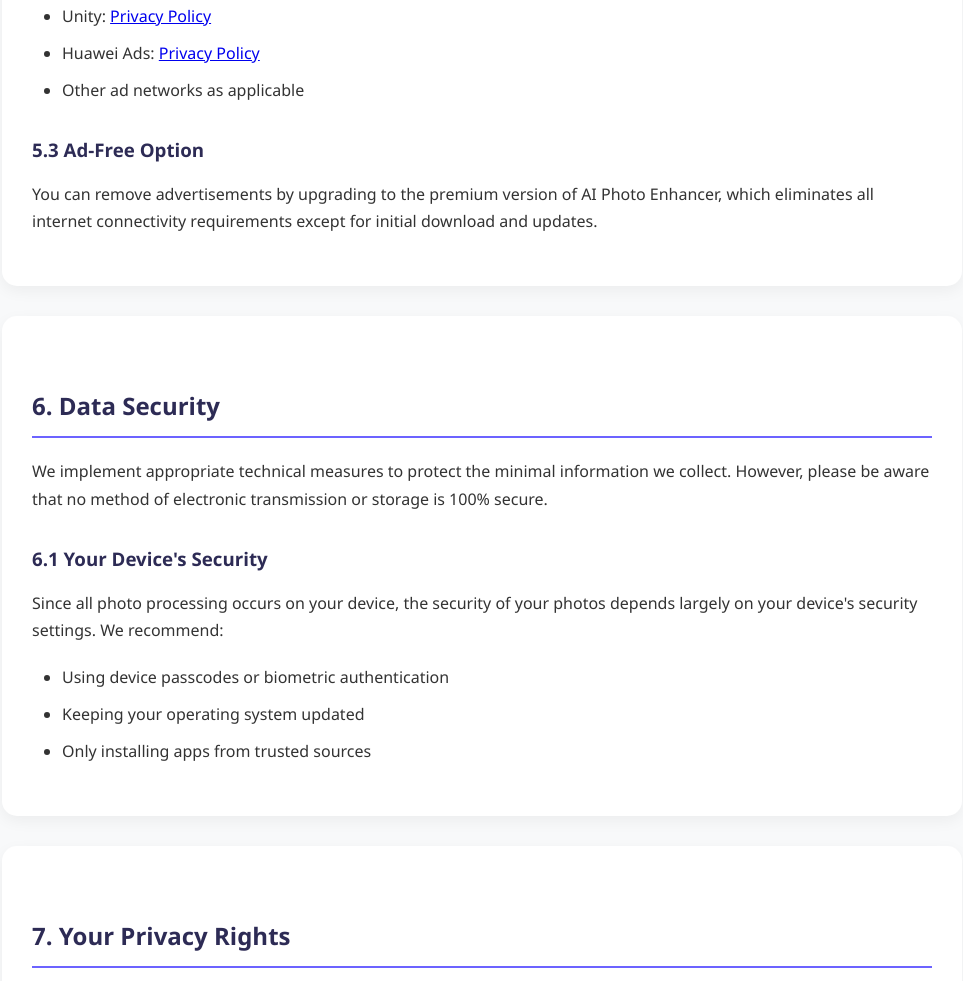
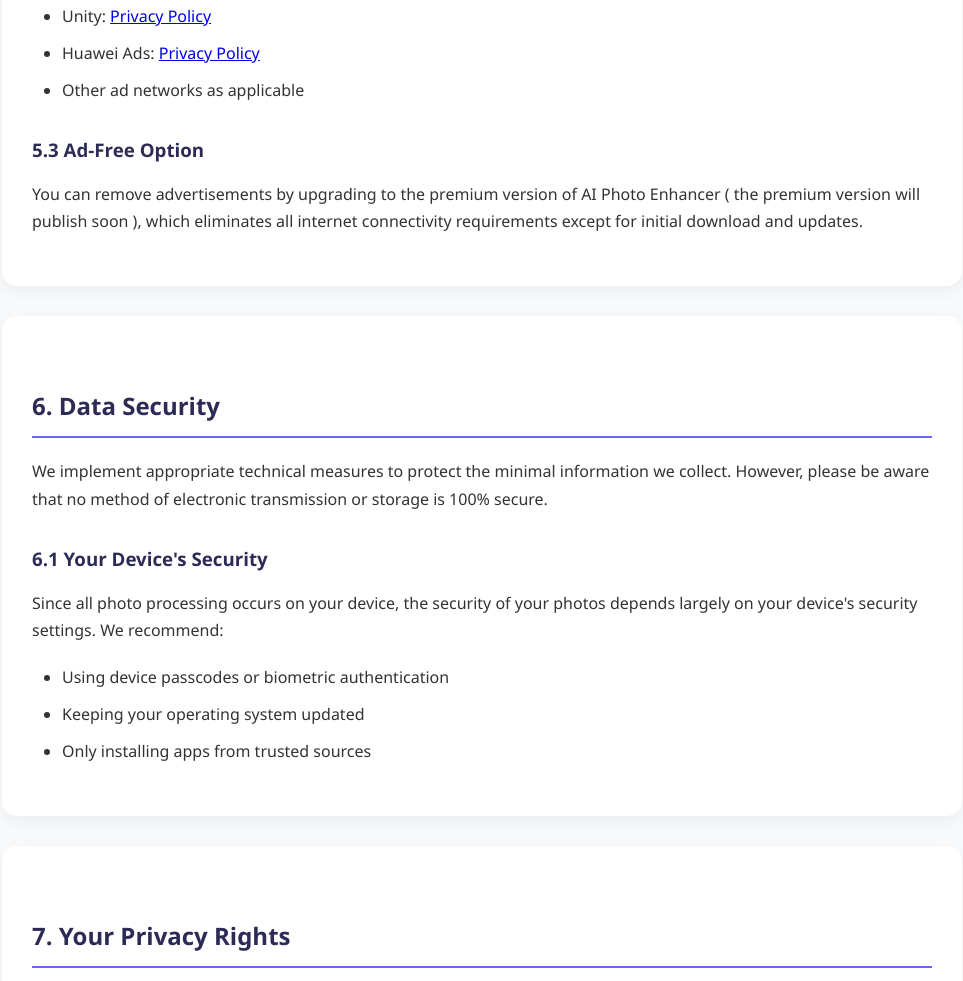
Before and after one commit to pt14u/aiphotoenhancer, a plain HTML site: page privacy-policy.html in a window 1280 px wide. Shown: the part 4428-5409 px from the top of the page, without its empty margins (158-1121 px from the left). Drawn offline with Linux system fonts and the light colour scheme.

Commit message:
Update privacy-policy.html

```diff
--- a/privacy-policy.html
+++ b/privacy-policy.html
@@ -270,7 +270,7 @@
             </ul>
 
             <h3>5.3 Ad-Free Option</h3>
-            <p>You can remove advertisements by upgrading to the premium version of AI Photo Enhancer, which eliminates all internet connectivity requirements except for initial download and updates.</p>
+            <p>You can remove advertisements by upgrading to the premium version of AI Photo Enhancer ( the premium version will publish soon ), which eliminates all internet connectivity requirements except for initial download and updates.</p>
         </div>
 
         <div class="section">
```
